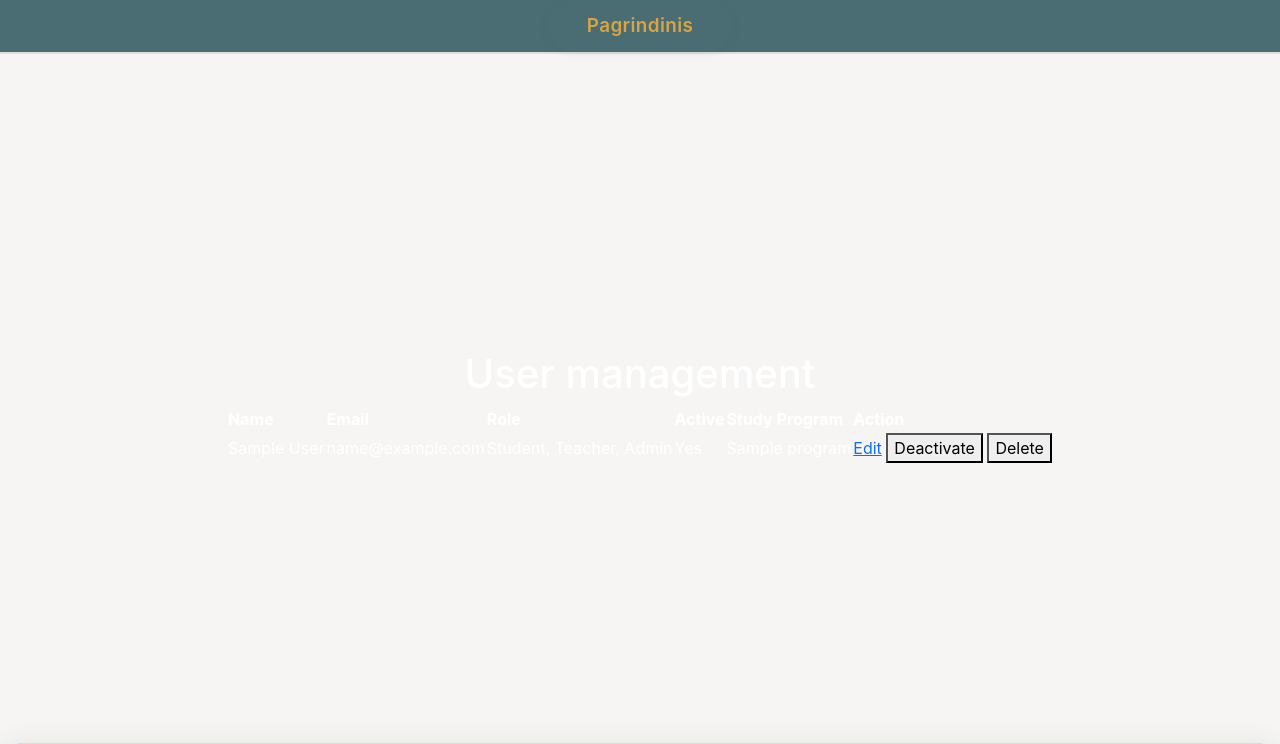
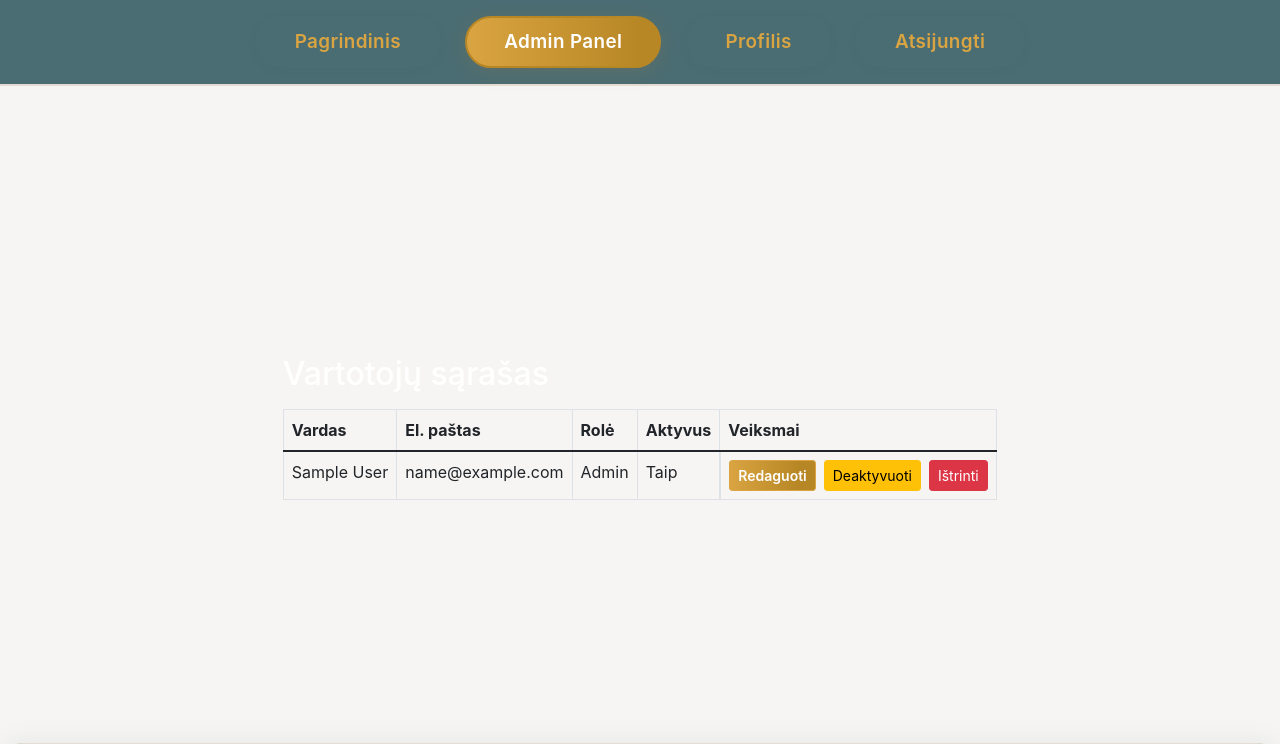
Before and after one commit to J-A-Gr/University-Management-System, a Flask app: page /admin/users in a window 1280 px wide. Shown: the top 744 px of the page. Run offline with Flask 3, Linux system fonts and the light colour scheme; a user stored in the database is signed in; tables that the repository leaves empty hold one stand-in row (values such as "Sample post").

Commit message:
Add user management features and enhance registration form
- Introduced study program and admission year fields in the registration form.
- Updated user management dashboard with improved layout and functionality.
- Enhanced user edit form with role selection and active status checkbox.
- Implemented group assignment logic during user registration.
- Refactored navigation for better user experience based on roles.

```diff
--- a/app/templates/admin/manage_users.html
+++ b/app/templates/admin/manage_users.html
@@ -1,14 +1,15 @@
-{% extends "base.html" %} {% block content %}
-<h1>User management</h1>
-<table>
+{% extends "base.html" %} {% block title %}Vartotojų valdymas{% endblock %} {%
+block content %}
+<div class="container mt-4">
+  <h2>Vartotojų sąrašas</h2>
+  <table class="table table-bordered table-hover mt-3">
     <thead>
       <tr>
-      <th>Name</th>
-      <th>Email</th>
-      <th>Role</th>
-      <th>Active</th>
-      <th>Study Program</th>
-      <th>Action</th>
+        <th>Vardas</th>
+        <th>El. paštas</th>
+        <th>Rolė</th>
+        <th>Aktyvus</th>
+        <th>Veiksmai</th>
       </tr>
     </thead>
     <tbody>
@@ -17,49 +18,42 @@
         <td>{{ user.full_name }}</td>
         <td>{{ user.email }}</td>
         <td>
-        {% set roles = [] %} {% if user.is_student %} {% set _ =
-        roles.append('Student') %} {% endif %} {% if user.is_teacher %} {% set _
-        = roles.append('Teacher') %} {% endif %} {% if user.is_admin %} {% set _
-        = roles.append('Admin') %} {% endif %} {{ roles | join(', ') }}
+          {% if user.is_admin %}Admin{% elif user.is_teacher %}Dėstytojas{% elif
+          user.is_student %}Studentas{% else %}–{% endif %}
         </td>
-      <td>{{ 'Yes' if user.is_active else 'No' }}</td>
-      <td>
-        {% if user.is_student and user.student_info %} {{
-        user.student_info.study_program.name if user.student_info.study_program
-        else 'None' }} {% else %} - {% endif %}
-      </td>
-      <td>
-        <a href="{{ url_for('admin.edit_user', user_id=user.id) }}">Edit</a>
+        <td>{{ 'Taip' if user.is_active else 'Ne' }}</td>
+        <td class="d-flex gap-2">
+          <a
+            href="{{ url_for('admin.edit_user', user_id=user.id) }}"
+            class="btn btn-sm btn-primary"
+          >
+            Redaguoti
+          </a>
 
-        {% if user.email != 'admin@example.com' %}
           <form
             method="POST"
             action="{{ url_for('admin.deactivate_user', user_id=user.id) }}"
-          style="display: inline"
           >
-          {{ form.csrf_token() }}
-          <button type="submit">Deactivate</button>
+            {{ form.hidden_tag() }}
+            <button type="submit" class="btn btn-sm btn-warning">
+              Deaktyvuoti
+            </button>
           </form>
 
           <form
             method="POST"
             action="{{ url_for('admin.delete_user', user_id=user.id) }}"
-          style="display: inline"
+            onsubmit="return confirm('Ar tikrai norite ištrinti?');"
           >
-          {{ form.csrf_token() }}
-          <button
-            type="submit"
-            onclick="return confirm('Are you sure you want to delete this user?')"
-          >
-            Delete
+            {{ form.hidden_tag() }}
+            <button type="submit" class="btn btn-sm btn-danger">
+              Ištrinti
             </button>
           </form>
-        {% else %}
-        <span>Super Admin</span>
-        {% endif %}
         </td>
       </tr>
       {% endfor %}
     </tbody>
   </table>
+</div>
 {% endblock %}
--- a/app/templates/base.html
+++ b/app/templates/base.html
@@ -89,13 +89,58 @@
     {% block head %}{% endblock %}
   </head>
   <body>
-    <nav>
+    <nav class="d-flex gap-3 p-3">
       <a
         href="{{ url_for('main.index') }}"
         class="nav-btn {% if request.endpoint == 'main.index' %}active{% endif %}"
       >
         Pagrindinis
       </a>
+
+      {% if current_user.is_authenticated %} {% if current_user.role == 'admin'
+      %}
+      <a
+        href="{{ url_for('admin.admin_dashboard') }}"
+        class="nav-btn {% if request.endpoint == 'admin.admin_dashboard' or request.endpoint.startswith('admin.') %}active{% endif %}"
+      >
+        Admin Panel
+      </a>
+      {% elif current_user.role == 'teacher' %}
+      <a
+        href="{{ url_for('teacher.teacher_dashboard') }}"
+        class="nav-btn {% if request.endpoint == 'teacher.teacher_dashboard' or request.endpoint.startswith('teacher.') %}active{% endif %}"
+      >
+        Mokytojo Panelė
+      </a>
+      {% elif current_user.role == 'student' %}
+      <a
+        href="{{ url_for('student.student_dashboard') }}"
+        class="nav-btn {% if request.endpoint == 'student.student_dashboard' or request.endpoint.startswith('student.') %}active{% endif %}"
+      >
+        Studento Panelė
+      </a>
+      {% endif %}
+      <a
+        href="{{ url_for('main.profile') }}"
+        class="nav-btn {% if request.endpoint == 'main.profile' %}active{% endif %}"
+      >
+        Profilis
+      </a>
+      <a href="{{ url_for('auth.logout') }}" class="nav-btn">Atsijungti</a>
+      {% else %}
+      <a
+        href="{{ url_for('auth.login') }}"
+        class="nav-btn {% if request.endpoint == 'auth.login' %}active{% endif %}"
+      >
+        Prisijungti
+      </a>
+      <a
+        href="{{ url_for('auth.register') }}"
+        class="nav-btn {% if request.endpoint == 'auth.register' %}active{% endif %}"
+      >
+        Registruotis
+      </a>
+      {% endif %}
     </nav>
     <div class="main-wrapper">
       <div class="center-wrapper fade-in">
```
Also changed, not shown: app/forms/auth.py (+15 -2 lines), app/templates/admin/dashboard.html (+13 -2 lines), app/templates/admin/edit_user.html (+30 -35 lines), app/templates/auth/register.html (+4 -4 lines), app/views/auth.py (+28 -1 lines). Lines whose indentation alone changed are shown as unchanged.
